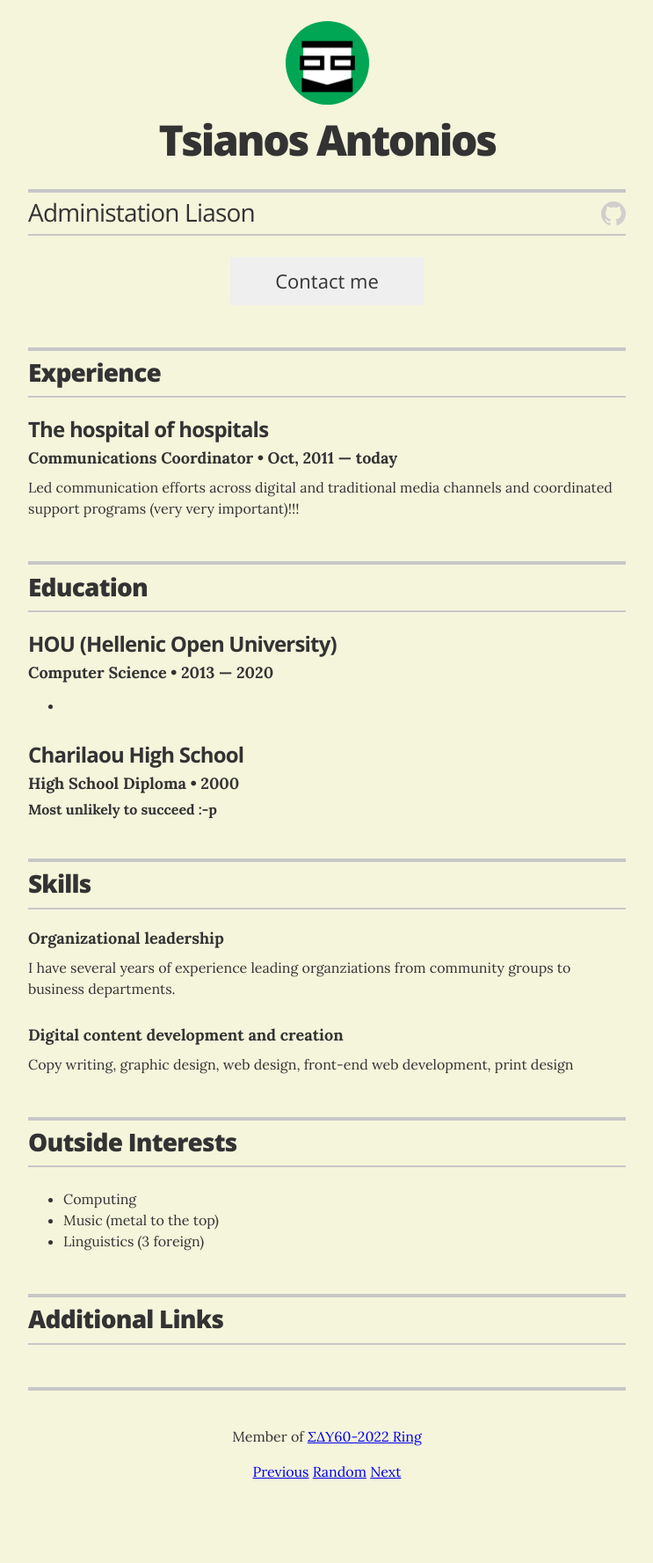
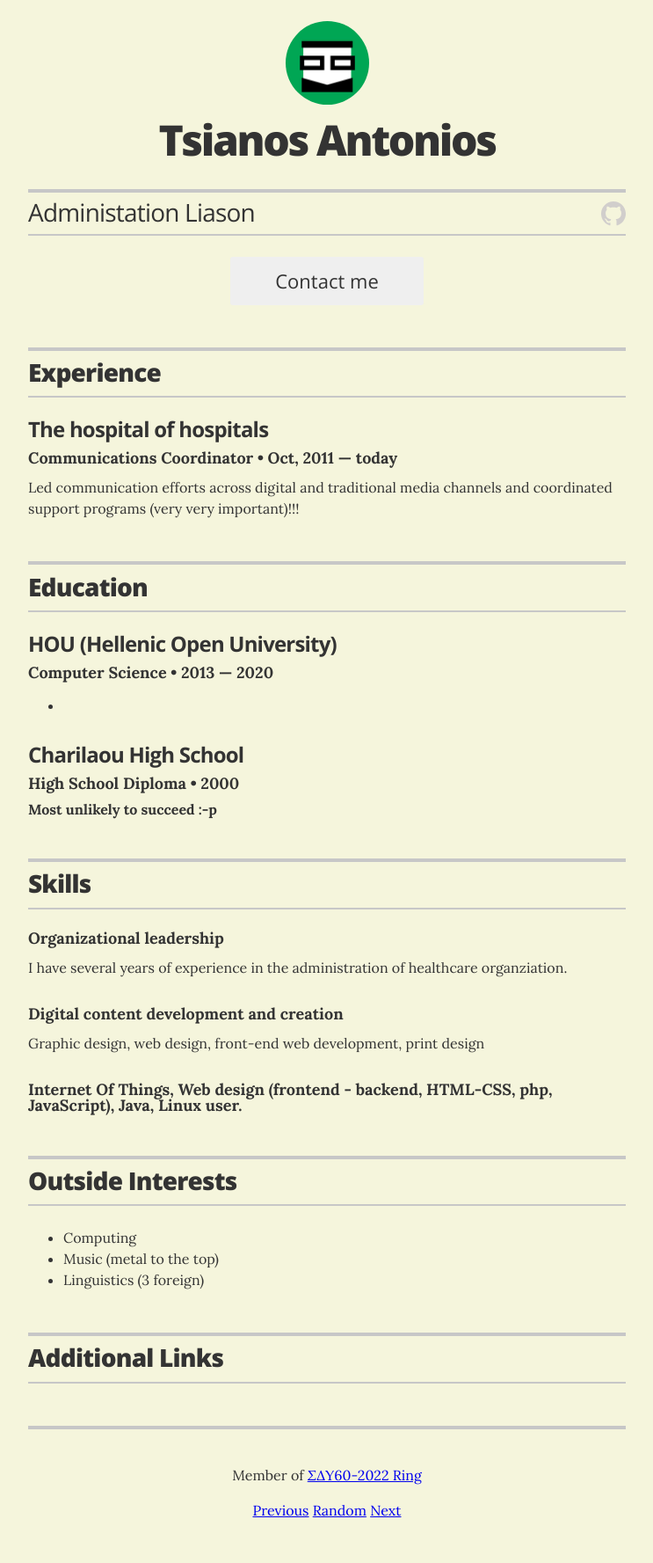
Before and after one commit to atsiano81/myCV, a Jekyll site: the page built from index.html, in a window 1280 px wide. Shown: the whole page at 88% size, without its empty margins (268-1011 px from the left). Built offline with Jekyll 4.4.1, drawn with Linux system fonts in a browser that asks for light colours; a script that is not in the unit is left out; before the commit the page ends 1733 px from its top, so only the background shows below that.

Commit message:
Update skills.yml

```diff
--- a/_data/skills.yml
+++ b/_data/skills.yml
@@ -1,11 +1,14 @@
 # Skills
 # Organizational leadership
 - skill: Organizational leadership
-  description: I have several years of experience leading organziations from community groups to business departments.
+  description: I have several years of experience in the administration of healthcare organziation.
 # Communications strategy
 #- skill: Communications strategy
 #  description: Content and marketing strategy,
 
 # Digital content development and creation
 - skill: Digital content development and creation
-  description: Copy writing, graphic design, web design, front-end web development, print design
+  description:  Graphic design, web design, front-end web development, print design
+
+# IT skills
+- skill: Internet Of Things, Web design (frontend - backend, HTML-CSS, php, JavaScript), Java, Linux user.
```
